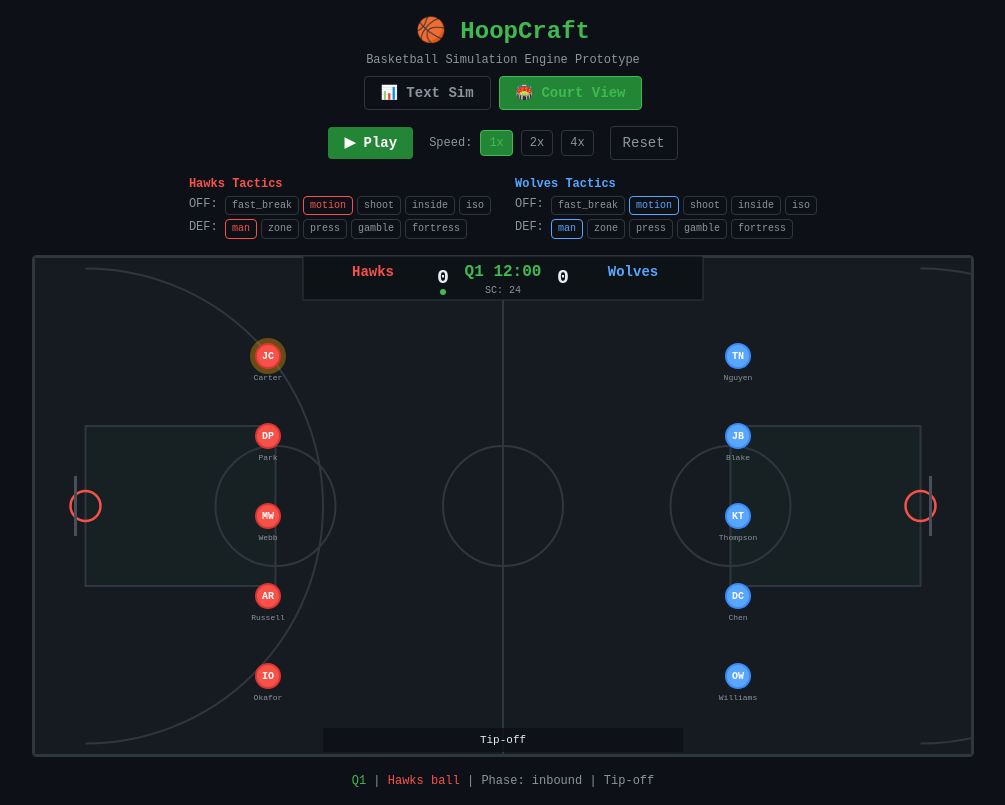
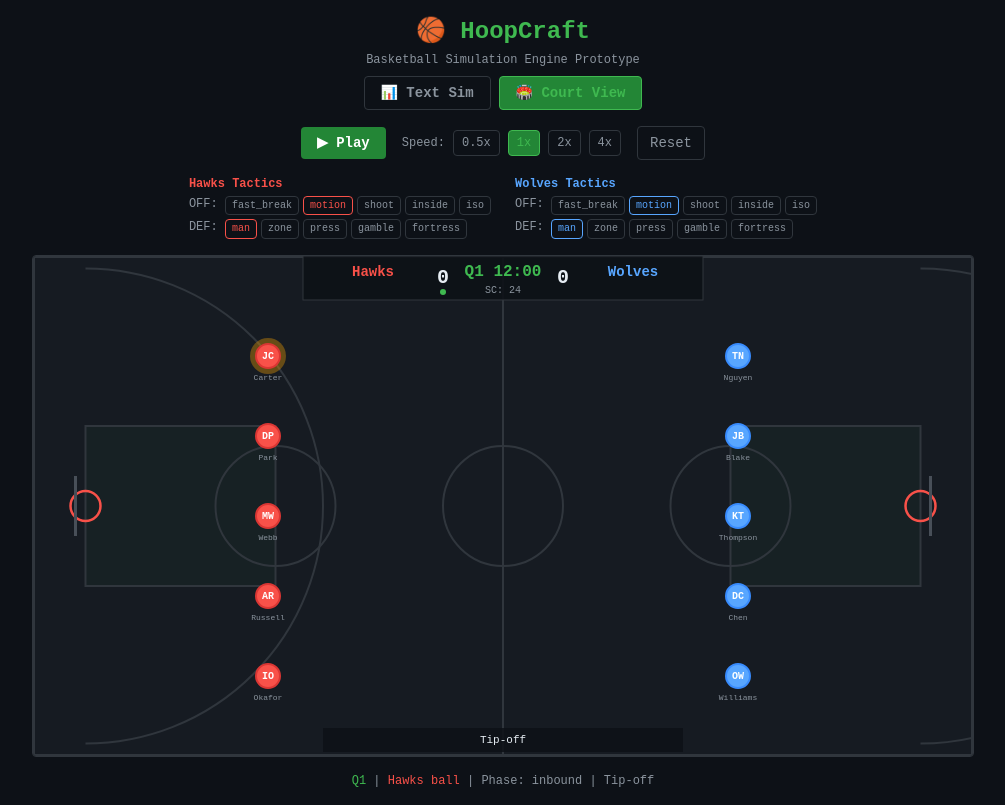
Before and after one commit to pybot49-gif/hoopcraft, a React (Vite) app: page / in a window 1280 px wide. Both pictures are taken after a click on the button "🏟️ Court View". Shown: the whole page, without its empty margins (137-1142 px from the left). Built offline with nearby package versions, Linux system fonts and the light colour scheme.

Commit message:
feat: add 0.5x speed option for debugging

```diff
--- a/src/components/CourtView.tsx
+++ b/src/components/CourtView.tsx
@@ -797,7 +797,7 @@ export function CourtView() {
         </button>
         <div className="flex items-center gap-2 text-xs text-[var(--color-text-dim)]">
           Speed:
-          {[1, 2, 4].map(s => (
+          {[0.5, 1, 2, 4].map(s => (
             <button
               key={s}
               onClick={() => setSpeed(s)}
```
